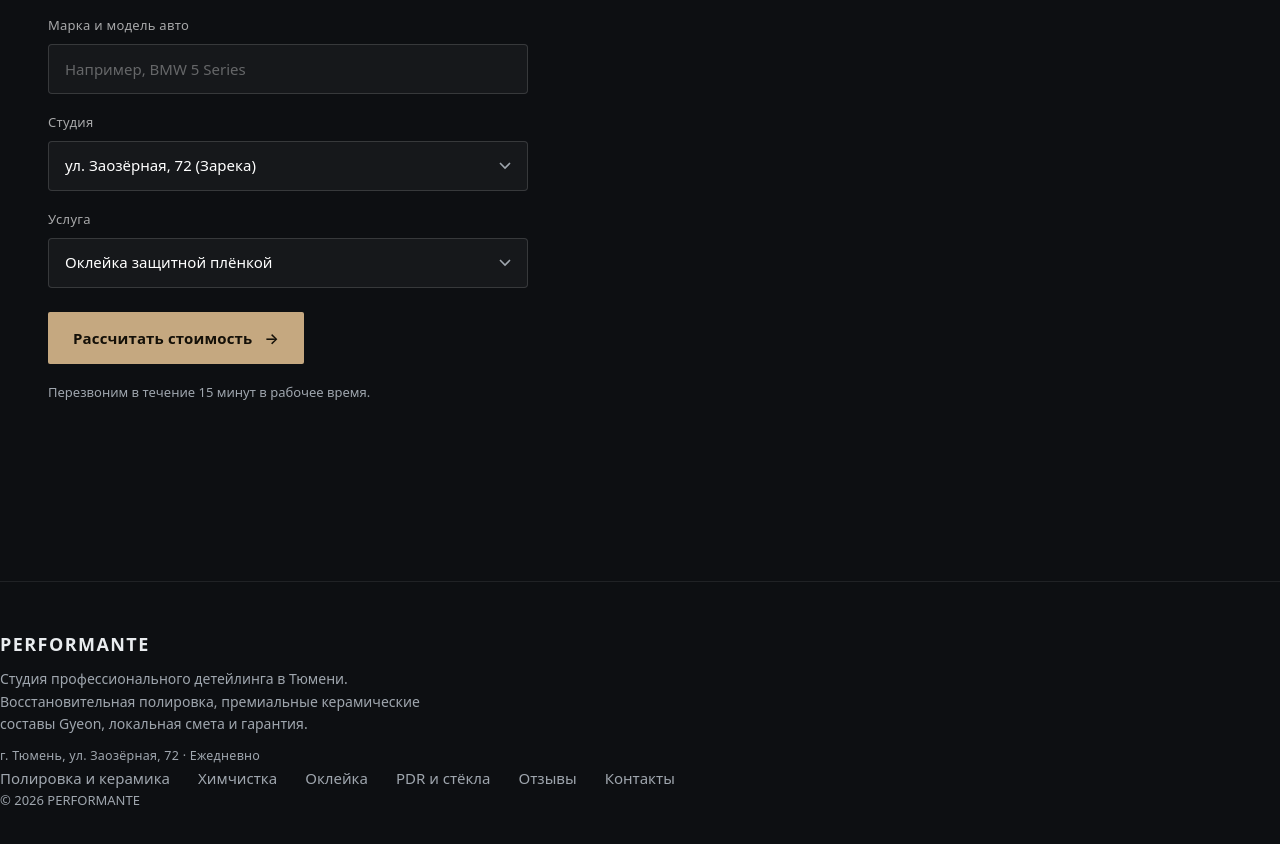
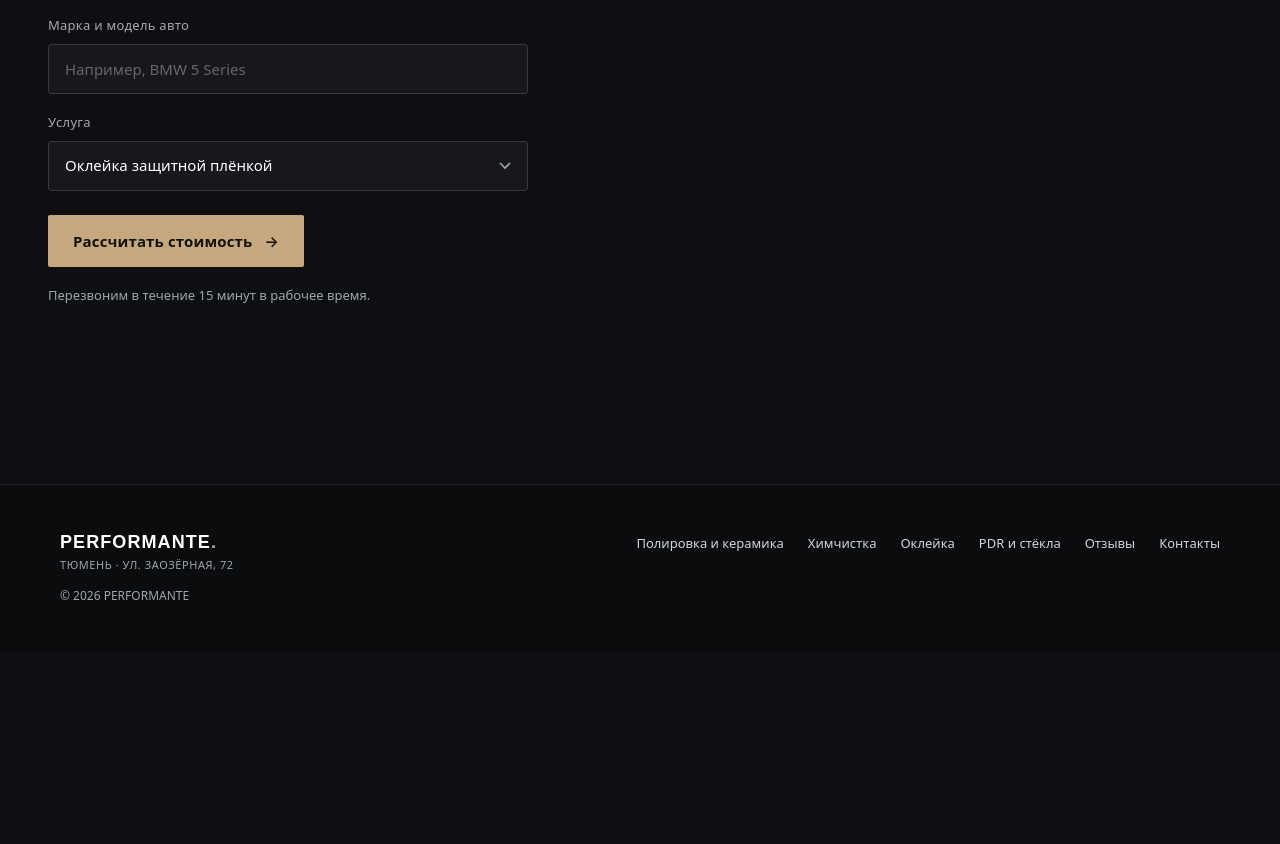
Before and after one commit to 1nitroglicerin1-debug/performante, a plain HTML site: page okleyka.html in a window 1280 px wide. Shown: the part 5043-5887 px from the top of the page. After the commit the page ends 5696 px from the top, so only its background shows below. Drawn offline with Linux system fonts and the light colour scheme.

Commit message:
feat: unified footer, Tyumen map, corrected tariffs and forms
- footer: strict two-column layout in all 6 pages (logo+copy left, nav right)
- css: new footer styles + accent floating buttons
- index: hero lead rewrite, map widget moved to Tyumen coords, removed duplicate route button
- keramika: card 2 prices split (19k/23k/25k) + antishower bonus, card 3 renamed with new bullets and 30-50k range
- forms: removed studio/branch select on all pages, JS branch handling cleaned

```diff
--- a/assets/style.css
+++ b/assets/style.css
@@ -247,12 +247,83 @@ p{margin:0}
 .map iframe{position:absolute;inset:0;width:100%;height:100%;border:0;filter:invert(90%) hue-rotate(180deg) brightness(95%) contrast(90%)}
 
 /* ===== Футер ===== */
-.footer{border-top:1px solid var(--line);padding:48px 0 40px}
-.footer .wrap{display:flex;flex-wrap:wrap;gap:24px 48px;align-items:flex-start;justify-content:space-between}
-.footer nav{display:flex;flex-wrap:wrap;gap:12px 28px}
-.footer nav a{color:var(--muted);font-size:15px}
-.footer nav a:hover{color:var(--text)}
-.footer .mono,.footer .foot-copy{color:var(--muted);font-size:13px}
+.footer {
+  background: #0B0C0E;
+  border-top: 1px solid rgba(255, 255, 255, 0.08);
+  padding: 48px 0;
+}
+
+.footer-container {
+  max-width: 1200px;
+  margin: 0 auto;
+  padding: 0 20px;
+  display: flex;
+  justify-content: space-between;
+  align-items: flex-start;
+}
+
+.footer-left {
+  display: flex;
+  flex-direction: column;
+  gap: 16px;
+}
+
+.footer-logo {
+  display: flex;
+  flex-direction: column;
+  gap: 4px;
+  text-decoration: none;
+}
+
+.footer-logo .logo-title {
+  font-family: 'Montserrat', sans-serif;
+  font-weight: 700;
+  font-size: 18px;
+  letter-spacing: 0.06em;
+  color: #FFFFFF;
+}
+
+.footer-logo .logo-accent { color: var(--accent, #C5A880); }
+
+.footer-logo small {
+  font-size: 11px;
+  letter-spacing: 0.05em;
+  color: var(--muted, #8E95A2);
+  text-transform: uppercase;
+  margin-top: 4px;
+}
+
+.footer-copy {
+  font-size: 12px;
+  color: var(--muted, #8E95A2);
+  margin: 0;
+}
+
+.footer-nav {
+  display: flex;
+  align-items: center;
+  gap: 24px;
+  flex-wrap: wrap;
+}
+
+.footer-nav a {
+  font-size: 13px;
+  color: #D1D5DB;
+  text-decoration: none;
+  transition: color 0.2s ease;
+}
+
+.footer-nav a:hover { color: var(--accent, #C5A880); }
+
+/* Плавающая кнопка связи */
+.floating-btn, .whatsapp-float, .tg-float {
+  background: var(--accent, #C5A880) !important;
+}
+
+@media (max-width: 768px) {
+  .footer-container { flex-direction: column; gap: 32px; }
+  .footer-nav { flex-direction: column; align-items: flex-start; gap: 14px; }
+}
 
 /* ===== Липкая мобильная панель ===== */
 .mbar{display:none}
--- a/okleyka.html
+++ b/okleyka.html
@@ -294,12 +294,6 @@
           <label class="field">Марка и модель авто
             <input type="text" name="car" required maxlength="80" placeholder="Например, BMW 5 Series">
           </label>
-          <label class="field">Студия
-            <select name="branch" required>
-              <option value="ул. Заозёрная, 72">ул. Заозёрная, 72 (Зарека)</option>
-              <option value="ул. Заозёрная, 72">ул. Заозёрная, 72 (Зарека)</option>
-            </select>
-          </label>
           <label class="field">Услуга
             <select name="service" required>
               <option value="Полировка и керамика">Полировка и керамика</option>
@@ -346,12 +340,16 @@
 
 <!-- ===== Футер ===== -->
 <footer class="footer">
-    <div class="footer-brand">
-      <a class="logo-text" href="index.html">PERFORMANTE</a>
-      <p class="footer-desc">Студия профессионального детейлинга в Тюмени. Восстановительная полировка, премиальные керамические составы Gyeon, локальная смета и гарантия.</p>
-      <small class="footer-meta">г. Тюмень, ул. Заозёрная, 72 · Ежедневно</small>
+    <div class="footer-container">
+      <div class="footer-left">
+        <a class="logo footer-logo" href="index.html" aria-label="PERFORMANTE">
+          <span class="logo-title">PERFORMANTE<span class="logo-accent">.</span></span>
+          <small>ТЮМЕНЬ · УЛ. ЗАОЗЁРНАЯ, 72</small>
+        </a>
+        <p class="footer-copy">© 2026 PERFORMANTE</p>
       </div>
-    <nav aria-label="Навигация в подвале">
+
+      <nav class="footer-nav" aria-label="Навигация в подвале">
         <a href="keramika.html">Полировка и керамика</a>
         <a href="himchistka.html">Химчистка</a>
         <a href="okleyka.html">Оклейка</a>
@@ -359,7 +357,6 @@
         <a href="index.html#reviews">Отзывы</a>
         <a href="kontakty.html">Контакты</a>
       </nav>
-    <p class="foot-copy">© <span id="year">2026</span> PERFORMANTE</p>
     </div>
   </footer>
 
@@ -458,7 +455,6 @@
       var name = form.elements.name.value.trim();
       var phone = form.elements.phone.value.trim();
       var car = form.elements.car.value.trim();
-      var branch = form.elements.branch.value;
       var service = form.elements.service.value;
       form.classList.add('was-validated');
       if (name.length < 2 || phone.replace(/\D/g, '').length < 10 || car.length < 2 || service === '') {
@@ -477,7 +473,6 @@
           name: name,
           phone: phone,
           car: car,
-          branch: branch,
           service: service,
           page: form.elements.page ? form.elements.page.value : ''
         })
```
Also changed, not shown: himchistka.html (+9 -14 lines), index.html (+12 -12 lines), keramika.html (+15 -20 lines), kontakty.html (+9 -14 lines), pdr-stekla.html (+9 -14 lines), 1 other file. Lines whose indentation alone changed are shown as unchanged.
